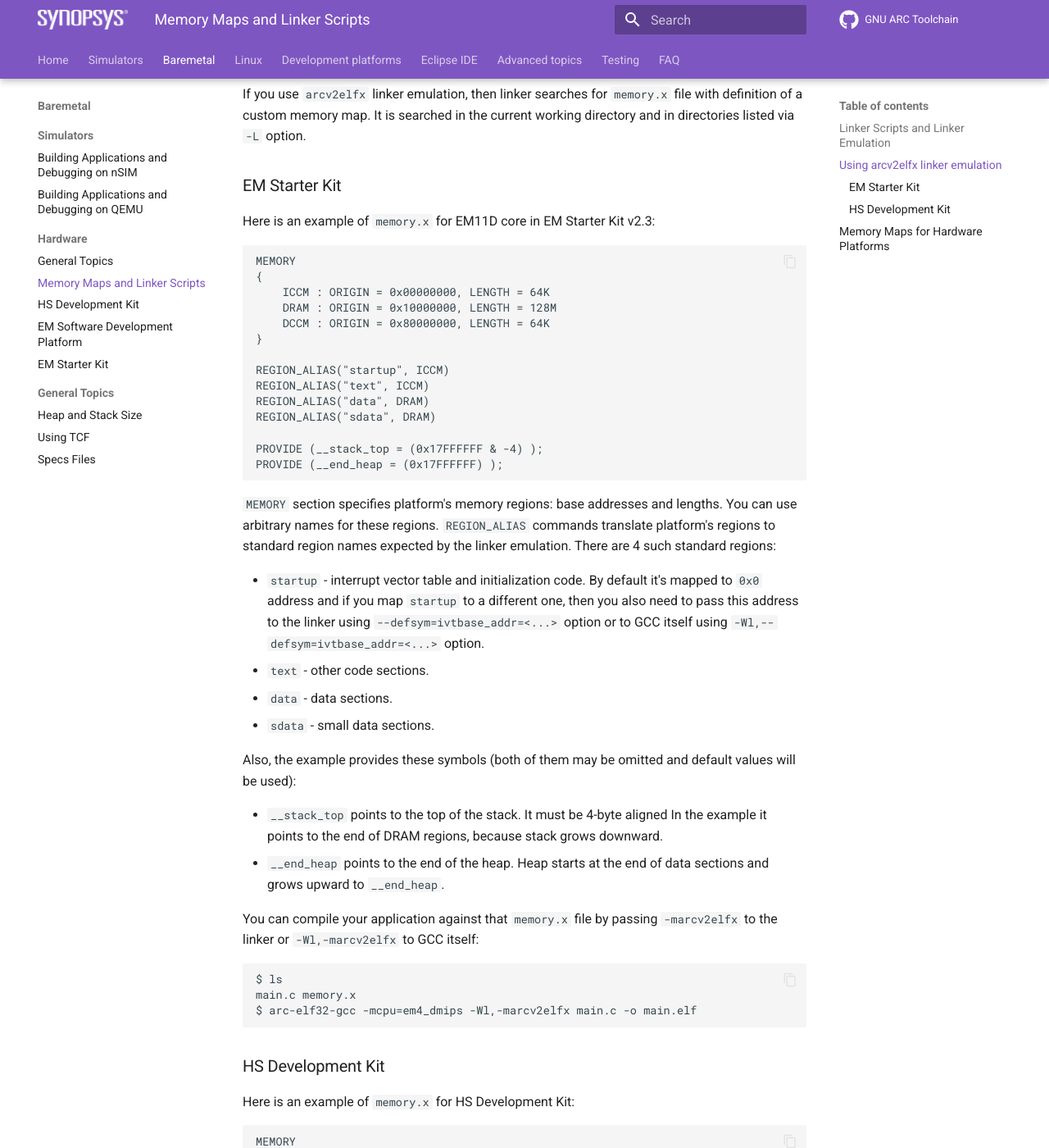
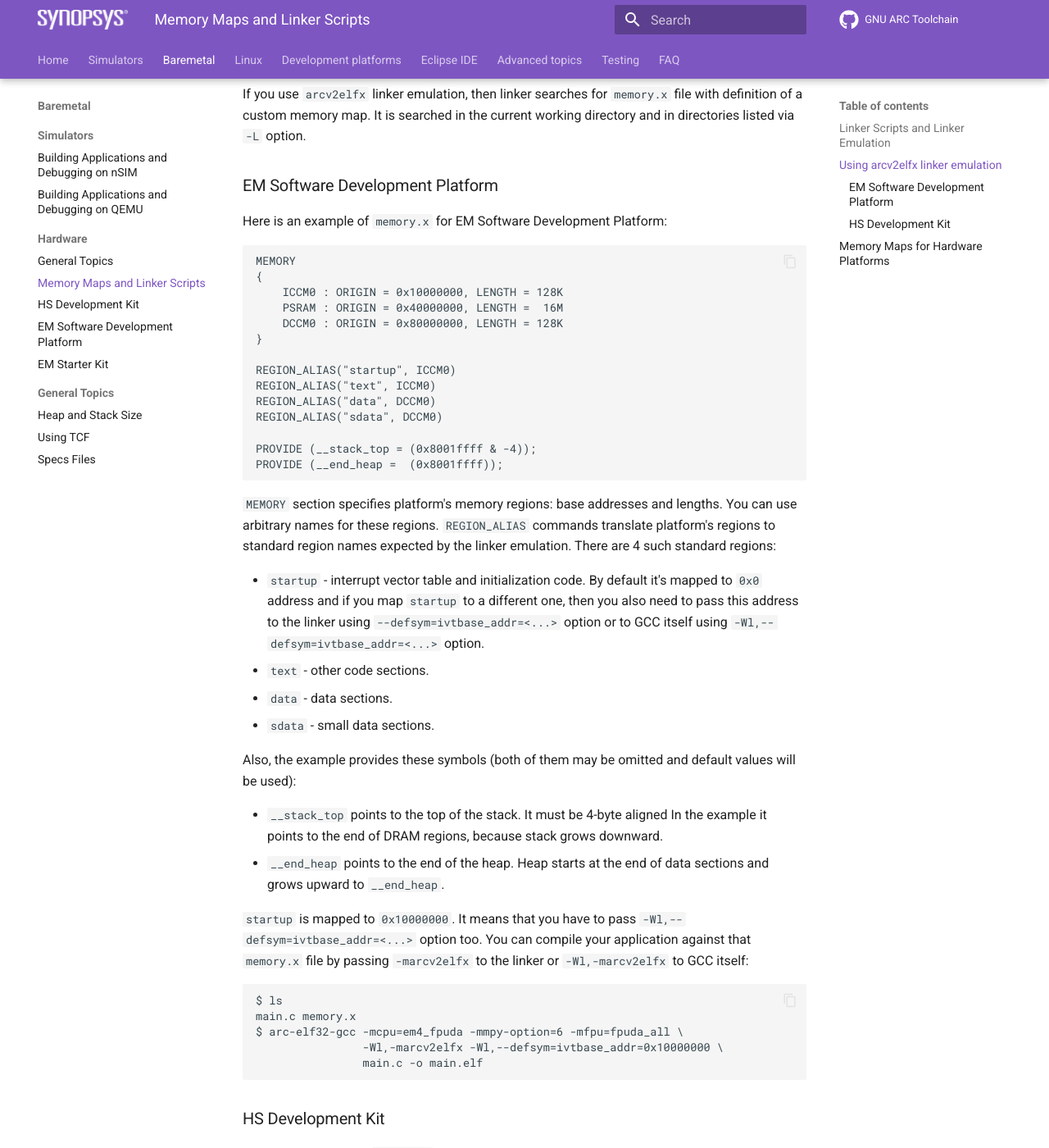
Before and after one commit to foss-for-synopsys-dwc-arc-processors/documentation, an MkDocs documentation site: the page built from docs/baremetal/hardware/memory.md, in a window 1280 px wide and 1400 px high, scrolled down 2014 px. Shown: the whole window at 82% size. Built offline with MkDocs 1.6.1 and Material for MkDocs 9.7.7, drawn with Linux system fonts in a browser that asks for light colours; comment, search, counter and statistics services are not loaded; some of the changed text lies outside the part shown.

Commit message:
Update memory maps articles

````diff
--- a/docs/baremetal/hardware/memory.md
+++ b/docs/baremetal/hardware/memory.md
@@ -7,7 +7,7 @@
 basically way to select one of the predetermined linker scripts of the GNU linker.
 A linker script for a default linker emulation for ARCv2 may be observed this way:
 
-```
+```text
 $ arc-elf32-ld --verbose
 GNU ld (ARCompact/ARCv2 ISA elf32 toolchain - build 1360) 2.40.50.20230314
   Supported emulations:
@@ -57,7 +57,7 @@
 Default linker emulation also puts interrupt vector table (`.ivt` section) between code and data sections and doesn't
 align `.ivt` properly (`.ivt` must be 1KiB-aligned for ARC processors). Here is an example:
 
-```
+```text
 $ arc-elf32-gcc -mcpu=em4_dmips main.c -o main.elf
 $ arc-elf32-objdump -h main.elf
 
@@ -91,25 +91,25 @@
 a custom memory map. It is searched in the current working directory and in directories listed via
 `-L` option.
 
-### EM Starter Kit
+### EM Software Development Platform
 
-Here is an example of `memory.x` for EM11D core in EM Starter Kit v2.3:
+Here is an example of `memory.x` for EM Software Development Platform:
 
-```
+```text
 MEMORY
 {
-    ICCM : ORIGIN = 0x00000000, LENGTH = 64K
-    DRAM : ORIGIN = 0x10000000, LENGTH = 128M
-    DCCM : ORIGIN = 0x80000000, LENGTH = 64K
+    ICCM0 : ORIGIN = 0x10000000, LENGTH = 128K
+    PSRAM : ORIGIN = 0x40000000, LENGTH =  16M
+    DCCM0 : ORIGIN = 0x80000000, LENGTH = 128K
 }
 
-REGION_ALIAS("startup", ICCM)
-REGION_ALIAS("text", ICCM)
-REGION_ALIAS("data", DRAM)
-REGION_ALIAS("sdata", DRAM)
+REGION_ALIAS("startup", ICCM0)
+REGION_ALIAS("text", ICCM0)
+REGION_ALIAS("data", DCCM0)
+REGION_ALIAS("sdata", DCCM0)
 
-PROVIDE (__stack_top = (0x17FFFFFF & -4) );
-PROVIDE (__end_heap = (0x17FFFFFF) );
+PROVIDE (__stack_top = (0x8001ffff & -4));
+PROVIDE (__end_heap =  (0x8001ffff));
 ```
 
 `MEMORY` section specifies platform's memory regions: base addresses and lengths.
@@ -117,7 +117,9 @@
 `REGION_ALIAS` commands translate platform's regions to standard region names
 expected by the linker emulation. There are 4 such standard regions:
 
-* `startup` - interrupt vector table and initialization code. By default it's mapped to `0x0` address and if you map `startup` to a different one, then you also need to pass this address to the linker using `--defsym=ivtbase_addr=<...>` option or to GCC itself using `-Wl,--defsym=ivtbase_addr=<...>` option.
+* `startup` - interrupt vector table and initialization code. By default it's mapped to `0x0`
+  address and if you map `startup` to a different one, then you also need to pass this address
+  to the linker using `--defsym=ivtbase_addr=<...>` option or to GCC itself using `-Wl,--defsym=ivtbase_addr=<...>` option.
 * `text` - other code sections.
 * `data` - data sections.
 * `sdata` - small data sections.
@@ -129,20 +131,23 @@
 * `__end_heap` points to the end of the heap. Heap starts at the end of data sections
   and grows upward to `__end_heap`.
 
+`startup` is mapped to `0x10000000`. It means that you have to pass `-Wl,--defsym=ivtbase_addr=<...>` option too.
 You can compile your application against that `memory.x` file by passing `-marcv2elfx` to the linker or
 `-Wl,-marcv2elfx` to GCC itself:
 
-```
+```text
 $ ls
 main.c memory.x
-$ arc-elf32-gcc -mcpu=em4_dmips -Wl,-marcv2elfx main.c -o main.elf
+$ arc-elf32-gcc -mcpu=em4_fpuda -mmpy-option=6 -mfpu=fpuda_all \
+                -Wl,-marcv2elfx -Wl,--defsym=ivtbase_addr=0x10000000 \
+                main.c -o main.elf
 ```
 
 ### HS Development Kit
 
 Here is an example of `memory.x` for HS Development Kit:
 
-```
+```text
 MEMORY
 {
     DRAM : ORIGIN = 0x90000000, LENGTH = 0x50000000
@@ -157,10 +162,11 @@
 `startup` is mapped to `0x90000000`. It means that you have to pass `-Wl,--defsym=ivtbase_addr=<...>` option too.
 You can compile your application against that `memory.x` this way:
 
-```
+```text
 $ ls
 main.c memory.x
-$ arc-elf32-gcc -mcpu=archs -Wl,-marcv2elfx -Wl,--defsym=ivtbase_addr=0x90000000 main.c -o main.elf
+$ arc-elf32-gcc -mcpu=archs -Wl,-marcv2elfx -Wl,--defsym=ivtbase_addr=0x90000000 \
+                main.c -o main.elf
 ```
 
 ## Memory Maps for Hardware Platforms
````
Also changed, not shown: other parts of docs/baremetal/hardware/memory.md (+2 -1 lines).
